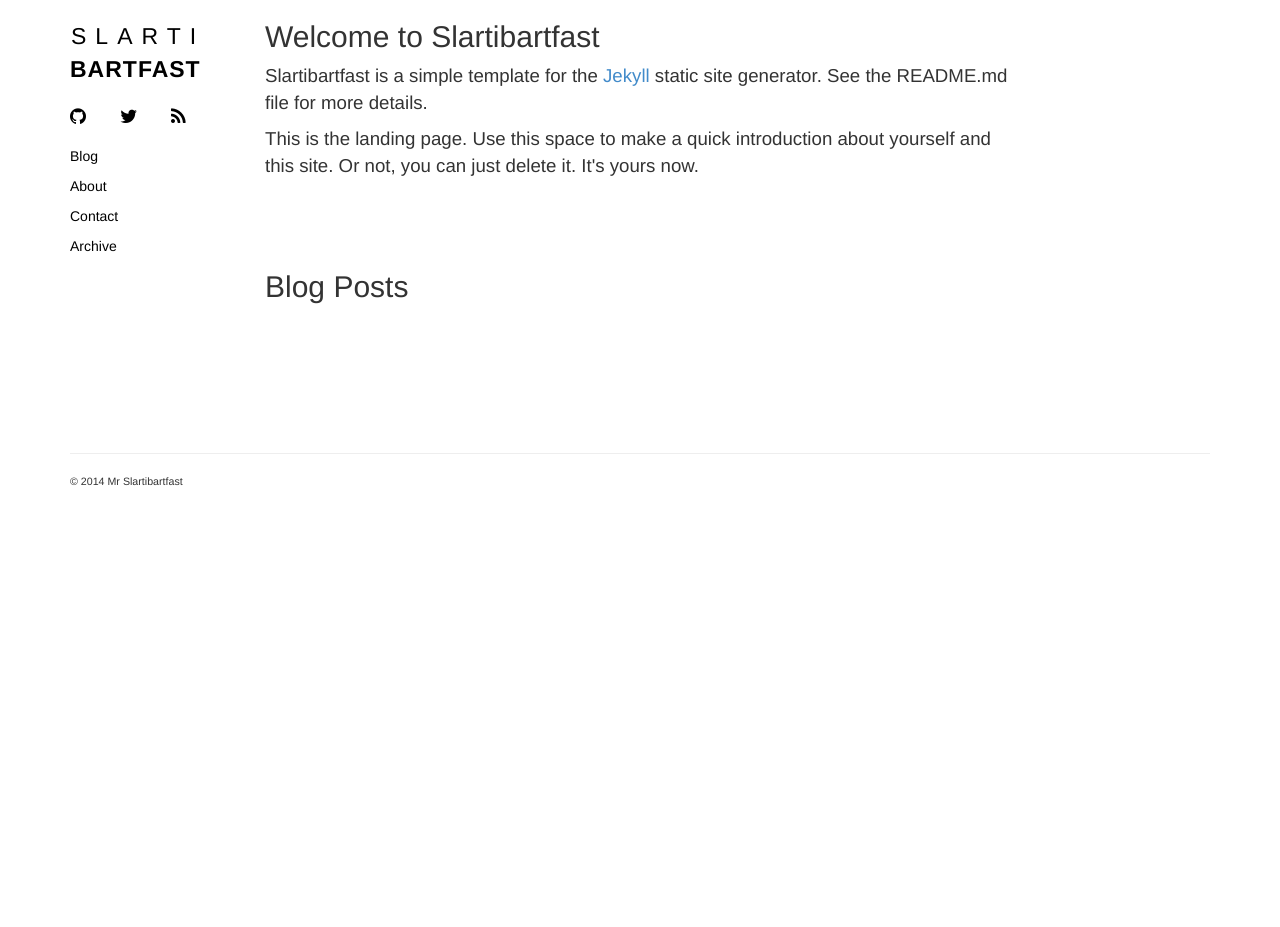
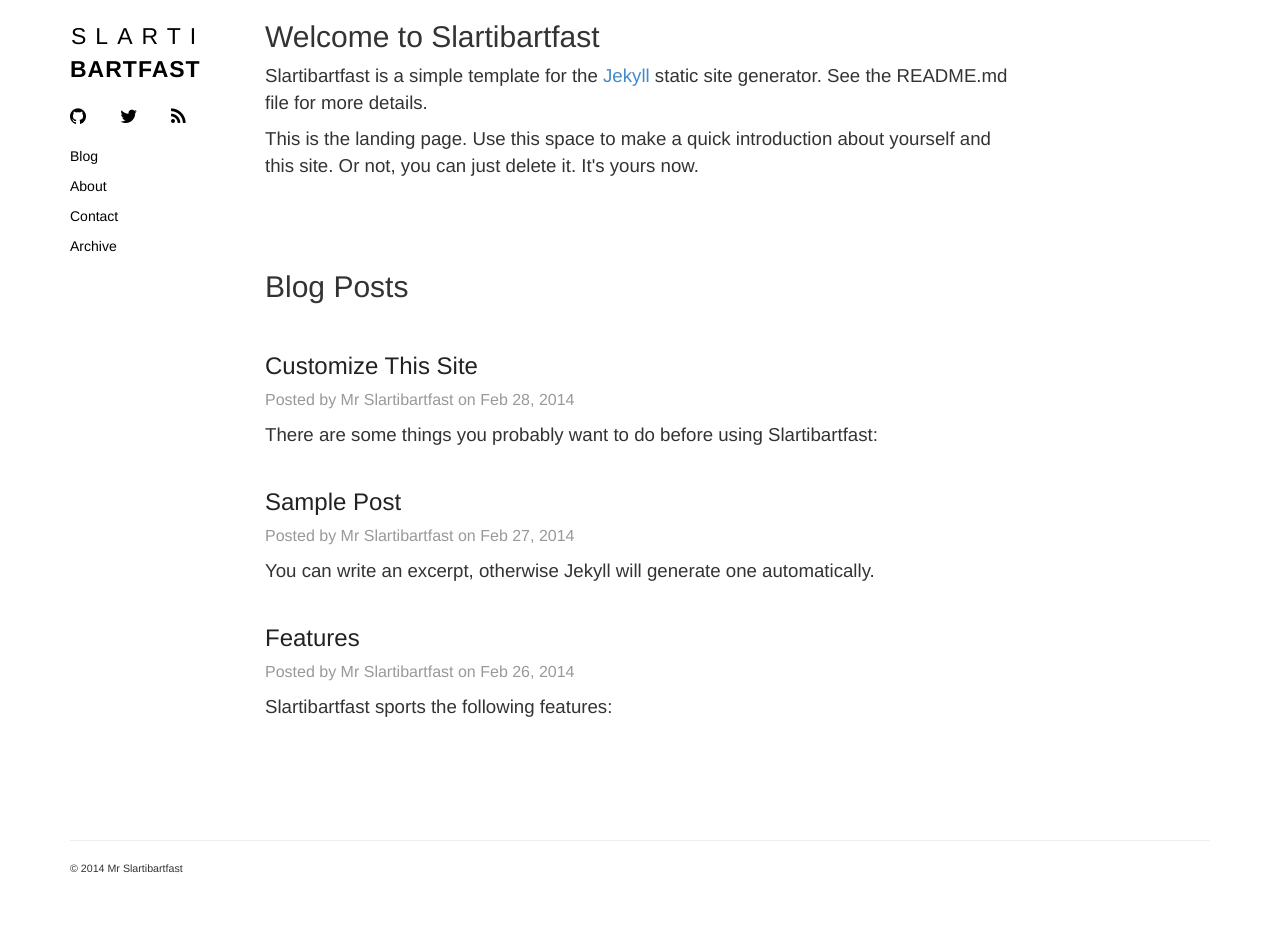
Before and after one commit to mfournierca/slartibartfast, a Jekyll site: the page built from index.html, in a window 1280 px wide. Built offline with Jekyll 4.4.1, drawn with Linux system fonts in a browser that asks for light colours; nearby versions of some CDN libraries; Markdown is read by kramdown in place of the engine named in the settings; before the commit the page ends 900 px from its top, so only the background shows below that.

Commit message:
adding license, posts and img/ directory

```diff
--- a/_config.yml
+++ b/_config.yml
@@ -13,10 +13,10 @@ author_email: email@slartibartfast.com
 url: http://yourwebsite.com/
 
 #your github account URL
-github: http://github.com/yourgithubname
+github: yourgithubname
 
 #your twitter handle
-twitter: http://twitter.com/yourtwitterhandle
+twitter: yourtwitterhandle
 
 
 
--- /dev/null
+++ b/_posts/2014-02-26-features.markdown
@@ -0,0 +1,13 @@
+---
+title: Features
+layout: post
+---
+
+Slartibartfast sports the following features:
+
+
+* Automatically generate a valid [RSS feed](/feed.xml) (see feed.xml in root directory).
+* Automatically generate a valid [Google Sitemap](/sitemap.xml) (see sitemap.xml in root directory).
+* Uses Twitter Bootstrap so pages adjust to screen width. Can be used on desktop, tablet, mobile without modifications.
+* Predefined directory structure.
+* Tested on Chrome, Firefox, Opera, Safari.
--- /dev/null
+++ b/_posts/2014-02-27-Sample-Post.markdown
@@ -0,0 +1,9 @@
+---
+title: Sample Post
+layout: post
+excerpt: You can write an excerpt, otherwise Jekyll will generate one automatically.
+---
+
+This is a sample post.
+
+Lorem ipsum dolor sit amet, consectetur adipisicing elit, sed do eiusmod tempor incididunt ut labore et dolore magna aliqua. Ut enim ad minim veniam, quis nostrud exercitation ullamco laboris nisi ut aliquip ex ea commodo consequat. Duis aute irure dolor in reprehenderit in voluptate velit esse cillum dolore eu fugiat nulla pariatur. Excepteur sint occaecat cupidatat non proident, sunt in culpa qui officia deserunt mollit anim id est laborum.
--- /dev/null
+++ b/_posts/2014-02-28-customize-this-site.markdown
@@ -0,0 +1,11 @@
+---
+title: Customize This Site
+layout: post
+---
+
+There are some things you probably want to do before using Slartibartfast:
+
+* Customize the [about](/about) page
+* Add your contact information on the [contact](/contact) page
+* Tweak the css file in /resources
+* Make changes to the files in the _layouts folder
```
Also changed, not shown: LICENSE.txt (added), img/screenshot1.png (added), img/screenshot2.png (added).
